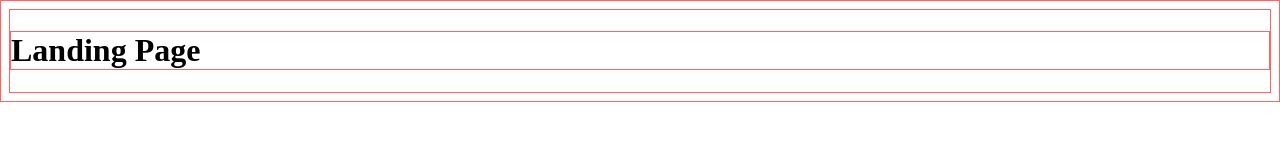
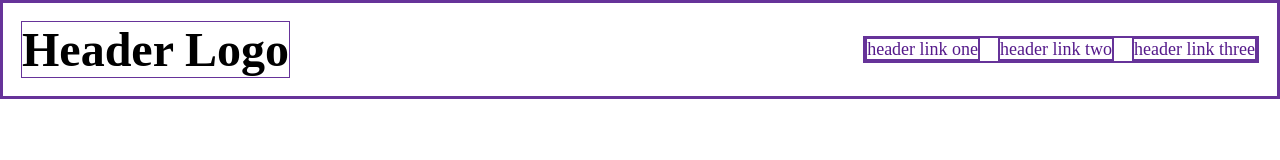
Before and after one commit to jctemp/landing-page, a plain HTML site: page index.html in a window 1280 px wide. Drawn offline with Linux system fonts and the light colour scheme.

Commit message:
Add heading and primary navigation

```diff
--- a/index.html
+++ b/index.html
@@ -10,7 +10,16 @@
 </head>
 
 <body>
-    <h1>Landing Page</h1>
+    <header>
+        <h1>Header Logo</h1>
+        <nav>
+            <ul class="nav-primary">
+                <li><a class="nav-link" href="">header link one</a></li>
+                <li><a class="nav-link" href="">header link two</a></li>
+                <li><a class="nav-link" href="">header link three</a></li>
+            </ul>
+        </nav>
+    </header>
 </body>
 
 </html>
--- a/style.css
+++ b/style.css
@@ -1,3 +1,33 @@
 * {
-    border: 1px solid rgb(255, 99, 99);
+    border: 1px solid rebeccapurple;
 }
+
+html, body {
+    margin: 0;
+}
+
+header  {
+    display: flex;
+    justify-content: space-between;
+    align-items: center;
+    padding: 18px;
+}
+
+h1 {
+    margin: 0;
+    font-size: 48px;
+    font-weight: 900;
+}
+
+.nav-primary {
+    margin: 0;
+    padding: 0;
+    list-style: none;
+    display: flex;
+    gap: 18px;
+}
+
+.nav-link {
+    text-decoration: none;
+    font-size: 18px;
+}
```
